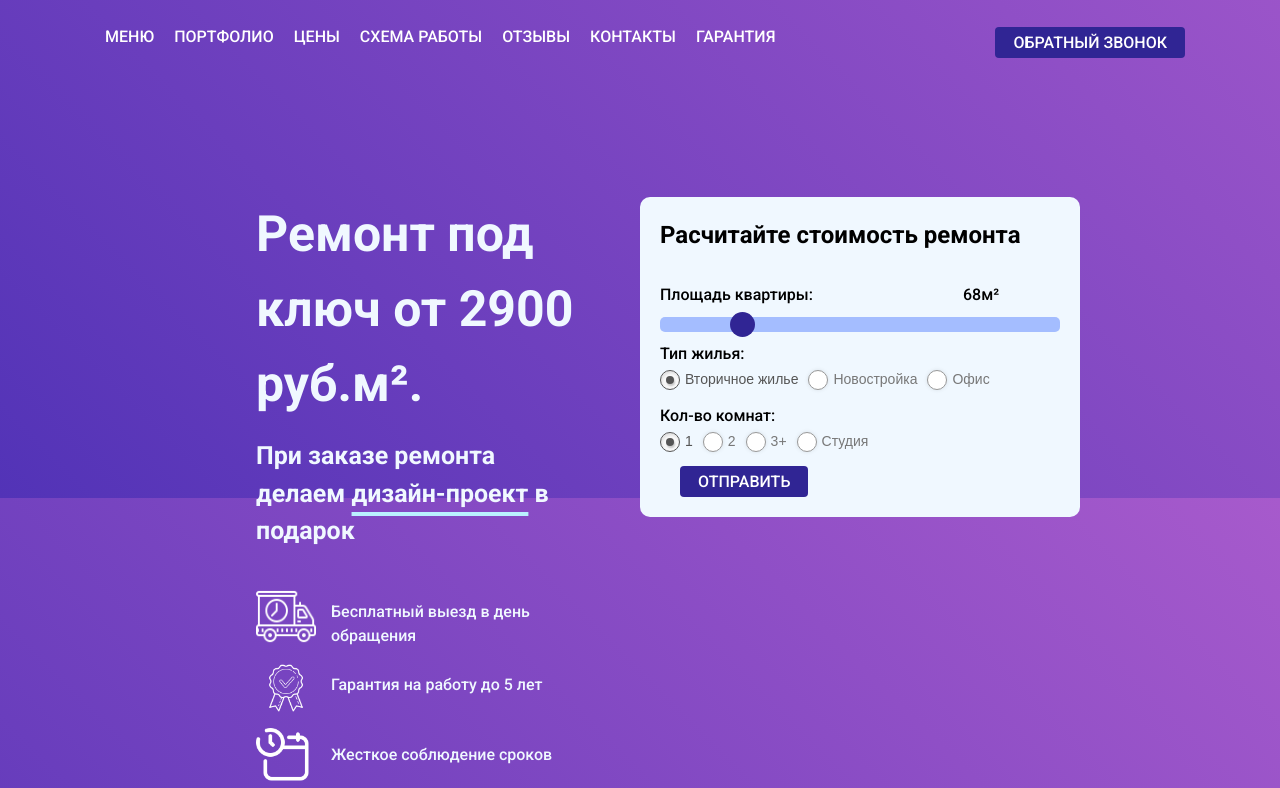
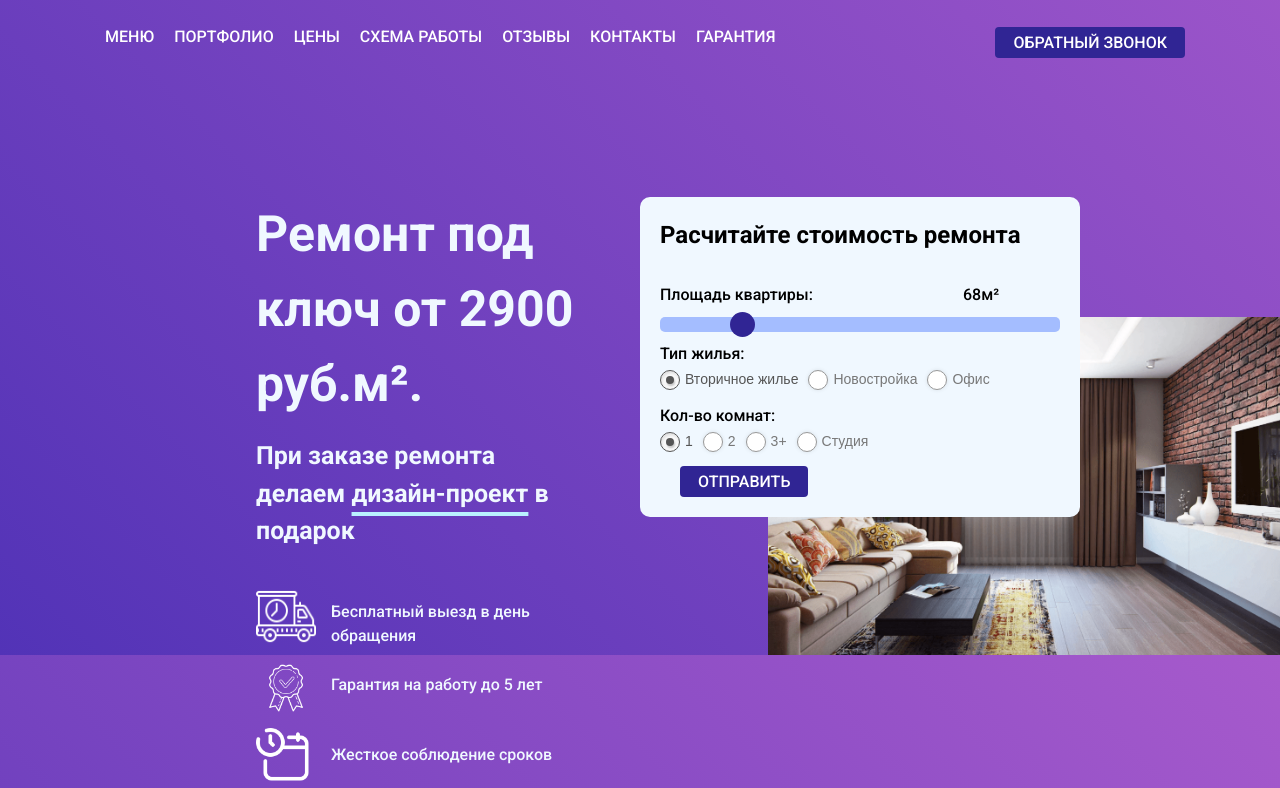
Before and after one commit to Arsen1406/catalog_project, a Django app: page /demo-page/ in a window 1280 px wide. Shown: the part 302-1090 px from the top of the page. Run offline with Django 4.2, Linux system fonts and the light colour scheme.

Commit message:
Поправил размер изображения

```diff
--- a/catalog/templates/demo.html
+++ b/catalog/templates/demo.html
@@ -128,6 +128,7 @@
     width: 20%;
     padding: 0;
     border-radius: 100px 0px 0px 0px;
+    width: 50%;
     content: url("{% static 'img/rem2.jpg' %}");
     display: flex;
     right: 0;
```
